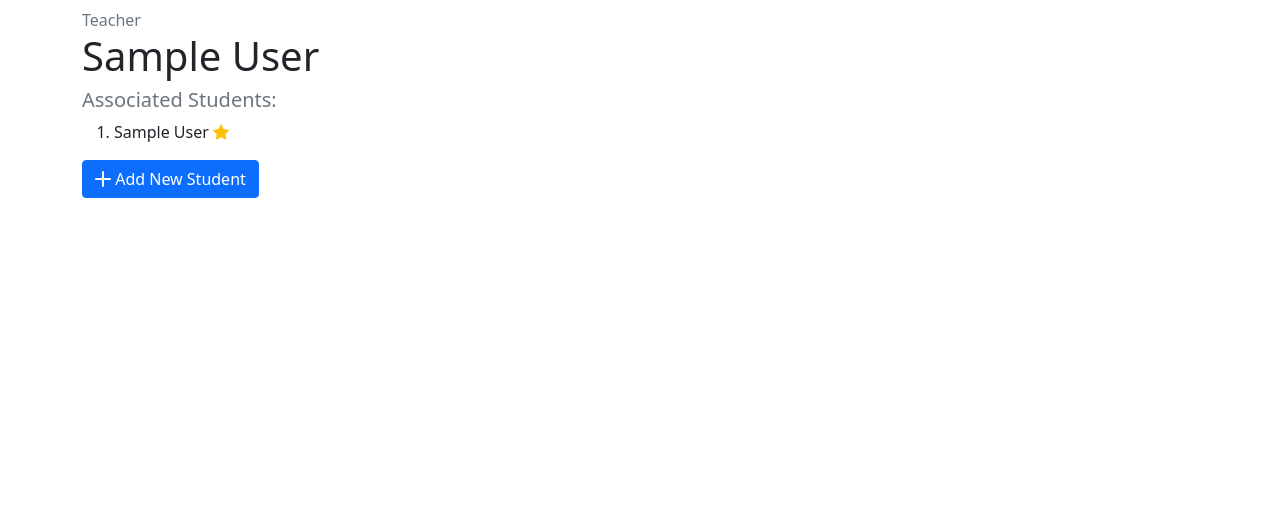
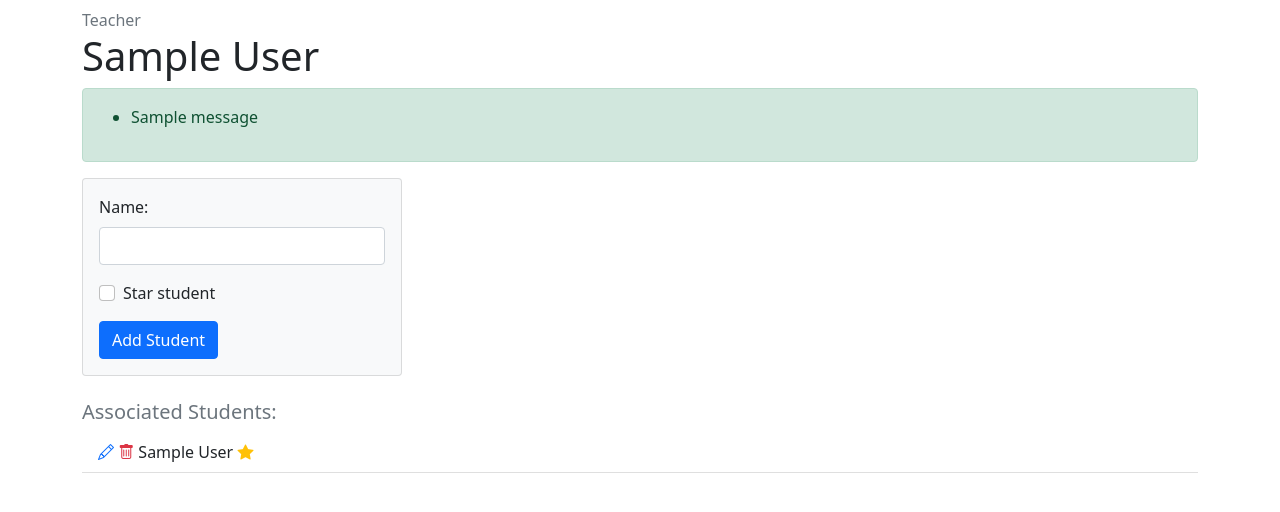
Before and after one commit to vin-ai/tivix_task, a Django app: page /school/teachers/1/detail/ in a window 1280 px wide. Shown: the part 72-584 px from the top of the page. Run offline with Django 3.2, Linux system fonts and the light colour scheme; tables that the repository leaves empty hold one stand-in row (values such as "Sample post"); one stand-in notice (Sample message) is shown.

Commit message:
Imp: List/Update/Add
- Listing teachers
- Listing Students
- Add new students from teacher detail page
- Success and Error messages added

```diff
--- a/school/forms.py
+++ b/school/forms.py
@@ -1,4 +1,5 @@
 from django import forms
+from django.forms import widgets
 from .models import Teacher, Student
 
 
@@ -6,9 +7,17 @@ class TeacherForm(forms.ModelForm):
     class Meta:
         model = Teacher
         fields = ('name',)
+        widgets = {
+            'name': forms.TextInput(attrs={'class': 'form-control'}),
+        }
 
 
 class StudentForm(forms.ModelForm):
     class Meta:
         model = Student
         fields = ('teacher', 'name', 'star_student')
+        widgets = {
+            'name': forms.TextInput(attrs={'class': 'form-control'}),
+            'star_student': forms.CheckboxInput(attrs={'class': 'form-check-input'}),
+            'teacher': forms.Select(attrs={'class': 'form-select'})
+        }
--- a/school/models.py
+++ b/school/models.py
@@ -11,7 +11,7 @@ class Teacher(models.Model):
         return str(self.name)
 
     def get_absolute_url(self):
-        return reverse("teacher-detail", kwargs={"pk": self.pk})
+        return reverse("school:detail-teacher", kwargs={"pk": self.pk})
 
 
 class Student(models.Model):
@@ -22,6 +22,3 @@ class Student(models.Model):
 
     def __str__(self) -> str:
         return str(self.name)
-
-    def get_absolute_url(self):
-        return reverse("student-detail", kwargs={"pk": self.pk})
--- a/school/templates/school/student_list.html
+++ b/school/templates/school/student_list.html
@@ -8,15 +8,17 @@
 </h1>
 <hr>
 {% if messages %}
+<div class="alert alert-success">
 <ul class="messages">
     {% for message in messages %}
     <li{% if message.tags %} class="{{ message.tags }}"{% endif %}>{{ message }}</li>
     {% endfor %}
 </ul>
+</div>
 {% endif %}
-<ul>
+<ul class="list-group list-group-flush">
   {% for student in object_list %}
-  <li>
+  <li class="list-group-item">
     <a href="{% url 'school:update-student' pk=student.pk %}" title="Update Student">
       <i class="bi bi-pencil"></i>
     </a>
--- a/school/templates/school/teacher_detail.html
+++ b/school/templates/school/teacher_detail.html
@@ -3,23 +3,82 @@
 <p class="text-muted mt-2 mb-0">Teacher</p>
 <h1>{{ object }}</h1>
 
+{% if messages %}
+<div class="alert alert-success">
+<ul class="messages">
+    {% for message in messages %}
+    <li{% if message.tags %} class="{{ message.tags }}"{% endif %}>{{ message }}</li>
+    {% endfor %}
+</ul>
+</div>
+{% endif %}
+
+<div class="card mb-4 text-dark bg-light" style="max-width: 20rem;">
+  <div class="card-body">
+    <form method="POST">
+      {% csrf_token %}
+      <div style="dispplay: none;">
+        {% with student_form.teacher as field %}
+        <input type="hidden" name={{ field.name }} value={{ field.value }}>
+        {% endwith %}
+      </div>
+      <div class="mb-3">
+        {% with student_form.name as field %}
+          <label for="{{ field.id_for_label }}" class="form-label">
+          {{ field.label }}:
+          </label>
+          {{ field }}
+          {% if field.errors %}
+          <p class="text-danger">Error</p>
+          {% endif %}
+        {% endwith %}
+      </div>
+
+      <div class="mb-3 form-check">
+        {% with student_form.star_student as field %}
+          {{ field }}
+          <label class="form-check-label" for="{{ field.id_for_label }}">
+            {{ field.label }}
+          </label>
+        {% endwith %}
+      </div>
+      <button type="submit" class="btn btn-primary">Add Student</button>
+    </form>
+  </div>
+</div>
+
+{% comment %} {{ student_form.as_p }} {% endcomment %}
+
 {% if object.student_set %}
   <h2 class="text-muted h5">Associated Students:</h2>
-  <ol>
+  <ul class="list-group list-group-flush">
   {% for student in object.student_set.all %}
-    <li>
+    <li class="list-group-item">
+    <a href="{% url 'school:update-student' pk=student.pk %}" title="Update Student">
+      <i class="bi bi-pencil"></i>
+    </a>
+    <a href="{% url 'school:delete-student' pk=student.pk %}" class="text-danger" title="Delete Student">
+      <i class="bi bi-trash"></i>
+    </a>
+
     {{ student }}
     {% if student.star_student %}
-      <i class="bi bi-star-fill text-warning"></i>
+      <a href="{% url 'school:update-student' pk=student.pk %}?star_student=0" title="Unstar {{ student }}">
+        <i class="bi bi-star-fill text-warning"></i>
+      </a>
+    {% else %}
+      <a href="{% url 'school:update-student' pk=student.pk %}?star_student=1" title="Star {{ student }}">
+        <i class="bi bi-star text-warning"></i>
+      </a>
     {% endif %}
-    </li>
+  </li>
   {% endfor %}
   </ol>
 {% endif %}
 
-<a href="{% url 'school:create-student' %}?teacher={{ object.id }}" class="btn btn-primary">
+{% comment %} <a href="{% url 'school:create-student' %}?teacher={{ object.id }}" class="btn btn-primary">
   <i class="bi bi-plus-lg"></i>
   Add New Student
-</a>
+</a> {% endcomment %}
 
 {% endblock main_content %}
--- a/school/templates/school/teacher_list.html
+++ b/school/templates/school/teacher_list.html
@@ -8,15 +8,17 @@
 </h1>
 <hr>
 {% if messages %}
+<div class="alert alert-success">
 <ul class="messages">
     {% for message in messages %}
     <li{% if message.tags %} class="{{ message.tags }}"{% endif %}>{{ message }}</li>
     {% endfor %}
 </ul>
+</div>
 {% endif %}
-<ul>
+<ul class="list-group list-group-flush">
   {% for teacher in object_list %}
-  <li>
+  <li class="list-group-item">
     <a href="{% url 'school:update-teacher' pk=teacher.pk %}" title="Update Tacher">
       <i class="bi bi-pencil"></i>
     </a>
--- a/school/urls.py
+++ b/school/urls.py
@@ -22,5 +22,5 @@ urlpatterns = [
     path('students/<int:pk>/update/',
          views.StudentUpdateView.as_view(), name='update-student'),
     path('students/<int:pk>/delete/',
-         views.StudentListView.as_view(), name='delete-student'),
+         views.StudentDeleteView.as_view(), name='delete-student'),
 ]
--- a/school/views.py
+++ b/school/views.py
@@ -1,7 +1,9 @@
 from django.contrib import messages
+from django.http.response import Http404, HttpResponseRedirect
 from django.urls.base import reverse, reverse_lazy
-from django.views.generic import (
-    ListView, FormView, UpdateView, DeleteView, DetailView)
+from django.shortcuts import get_object_or_404, render
+from django.views.generic import (View,
+                                  ListView, FormView, UpdateView, DeleteView)
 from .models import Teacher, Student
 from .forms import StudentForm, TeacherForm
 
@@ -18,8 +20,9 @@ class TeacherFormView(FormView):
 
     def form_valid(self, form):
         form.save()
+        teacher_name = form.cleaned_data['name']
         messages.add_message(self.request, messages.SUCCESS,
-                             'Teacher Addedd Successfuly')
+                             f'Teacher {teacher_name} Addedd Successfuly')
         return super().form_valid(form)
 
 
@@ -37,8 +40,46 @@ class TeacherDeleteView(DeleteView):
     success_url = reverse_lazy('school:list-teachers')
 
 
-class TeacherDetailView(DetailView):
-    model = Teacher
+class TeacherDetailView(View):
+
+    def get_object(self):
+        try:
+            # Fetch the requested teacher with all associated students
+            # in once
+            return Teacher.objects.prefetch_related('student_set') \
+                .get(pk=self.kwargs['pk'])
+        except Teacher.DoesNotExist as e:
+            raise Http404() from e
+
+    def get(self, request, *args, **kwargs):
+        # get the teacher
+        object = self.get_object()
+        student_form = StudentForm(initial={'teacher': kwargs['pk']})
+
+        context = {
+            'object': object,
+            'student_form': student_form
+        }
+        return render(request, 'school/teacher_detail.html',
+                      context=context)
+
+    def post(self, request, *args, **kwargs):
+        student_form = StudentForm(request.POST)
+        if student_form.is_valid():
+            student_name = student_form.cleaned_data['name']
+            student_form.save()
+            messages.add_message(request, messages.SUCCESS,
+                                 f"Student {student_name} added successfuly")
+            return HttpResponseRedirect(reverse('school:detail-teacher', kwargs=kwargs))
+
+        # Render the same template as get() to show list/form with errors
+        object = self.get_object()
+        context = {
+            'object': object,
+            'student_form': student_form
+        }
+        return render(request, 'school/teacher_detail.html',
+                      context=context)
 
 
 class StudentListView(ListView):
@@ -53,8 +94,9 @@ class StudentFormView(FormView):
 
     def form_valid(self, form):
         form.save()
+        student_name = form.cleaned_data['name']
         messages.add_message(self.request, messages.SUCCESS,
-                             'Student Addedd Successfuly')
+                             f'Student {student_name} Addedd Successfuly')
         return super().form_valid(form)
 
 
@@ -65,3 +107,8 @@ class StudentUpdateView(UpdateView):
 
     def get_success_url(self):
         return reverse('school:list-students')
+
+
+class StudentDeleteView(DeleteView):
+    model = Student
+    success_url = reverse_lazy('school:list-students')
```
Also changed, not shown: school/templates/school/student_confirm_delete.html (added, +9 -0 lines).
